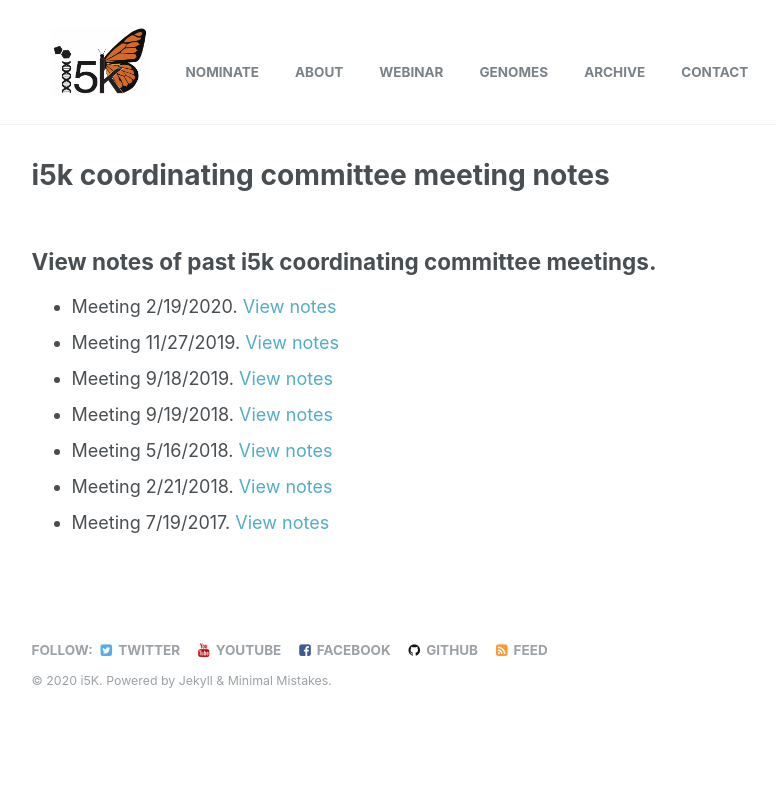
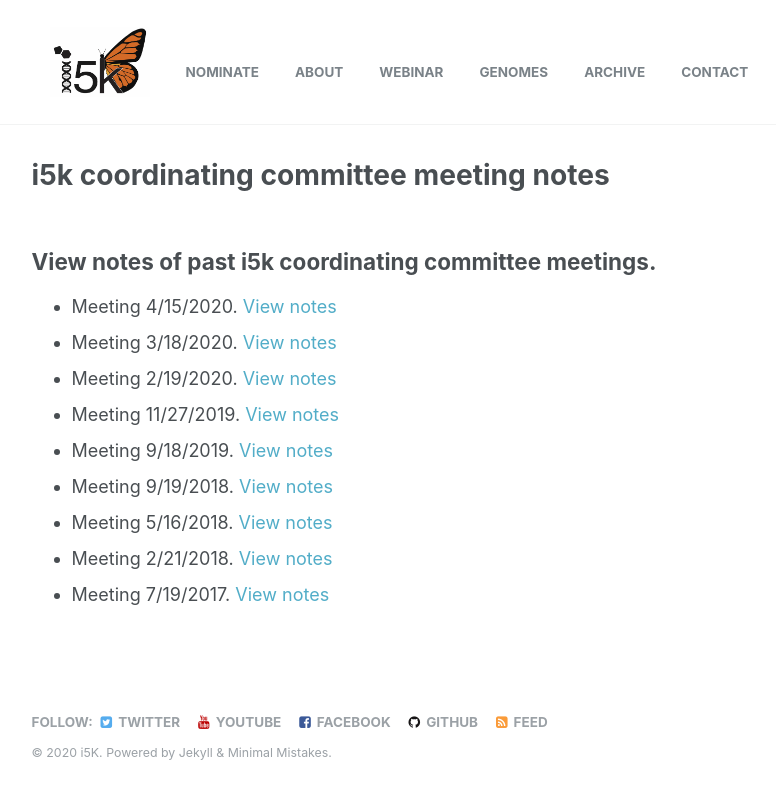
Before and after one commit to i5k/i5k.github.io, a Jekyll site: the page built from _pages/meeting-notes.md, in a window 1280 px wide. Shown: the top 799 px of the page, without its empty margins (250-1026 px from the left). Built offline with Jekyll 4.4.1, drawn with Linux system fonts in a browser that asks for light colours.

Commit message:
Update meeting-notes.md

```diff
--- a/_pages/meeting-notes.md
+++ b/_pages/meeting-notes.md
@@ -6,6 +6,8 @@ permalink: /meeting-notes
 
 ## View notes of past i5k coordinating committee meetings.
 
+* Meeting 4/15/2020. [View notes](/meeting_notes/04-15-2020_Notes)
+* Meeting 3/18/2020. [View notes](/meeting_notes/03-18-2020_Notes)
 * Meeting 2/19/2020. [View notes](/meeting_notes/02-19-2020_Notes)
 * Meeting 11/27/2019. [View notes](/meeting_notes/11-27-2019_Notes)
 * Meeting 9/18/2019. [View notes](/meeting_notes/9-18-2019_Notes)
```
